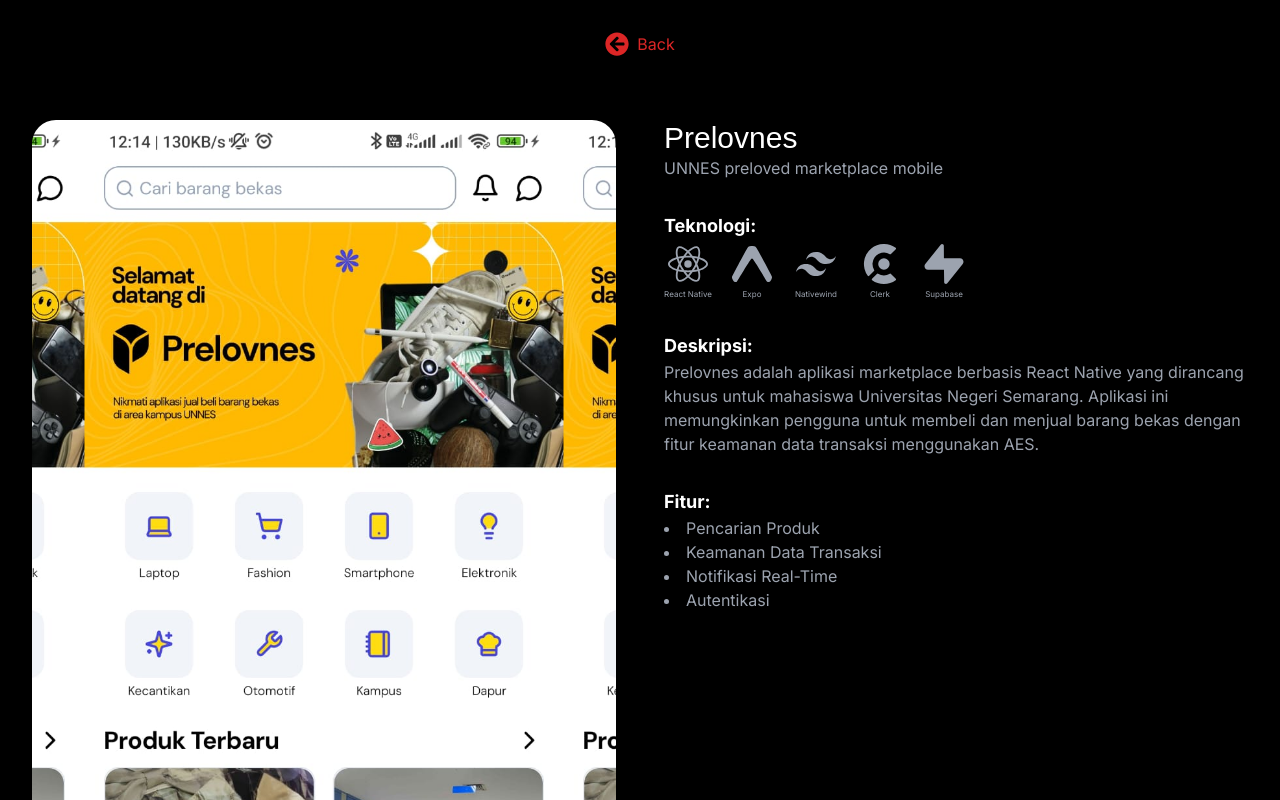
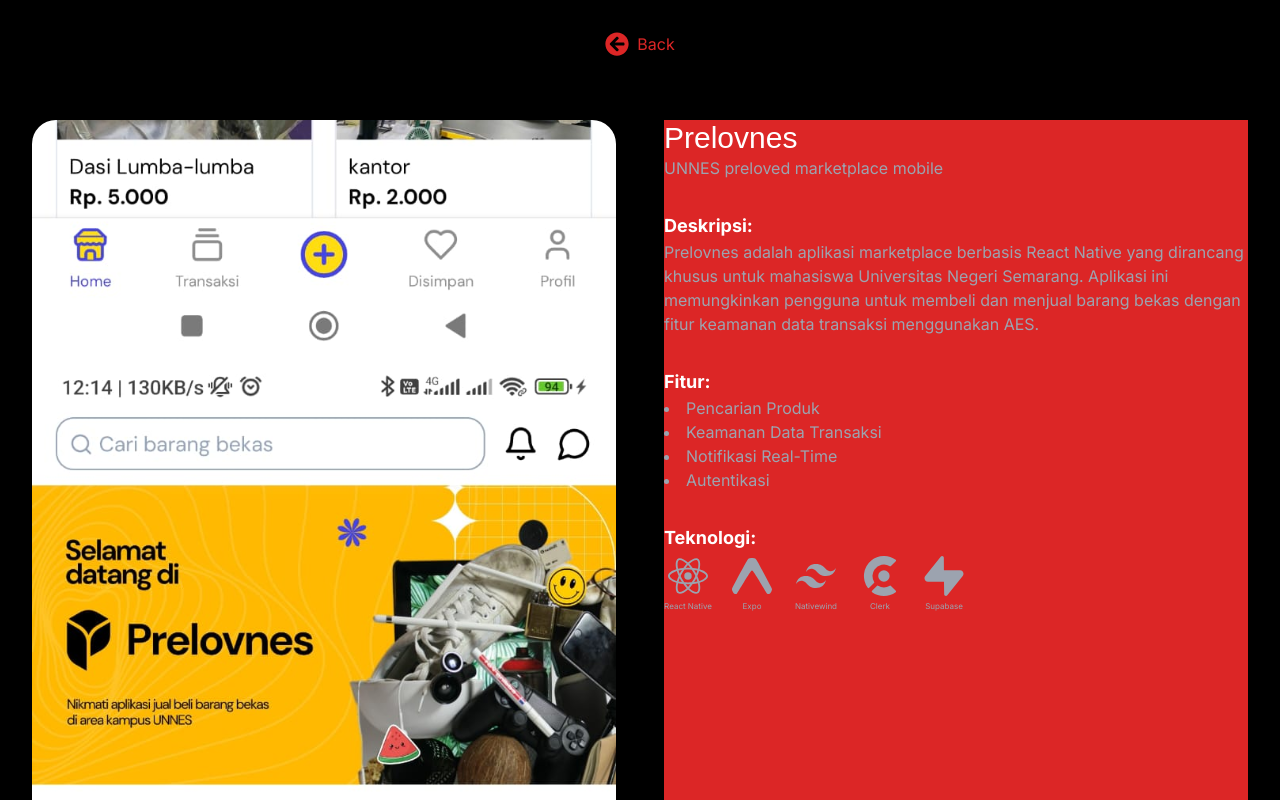
Before and after one commit to furqonStudio/furqon-studio-portfolio-2024, a Next.js app: page /projects/1 in a window 1280 px wide. Shown: the top 800 px of the page. Built offline with nearby package versions, Linux system fonts and the light colour scheme; a web font is replaced by a local one.

Commit message:
feat: add scroll in project detail

```diff
--- a/src/app/projects/[id]/page.tsx
+++ b/src/app/projects/[id]/page.tsx
@@ -9,6 +9,15 @@ import {
   SiSupabase,
   SiTailwindcss,
 } from 'react-icons/si'
+
+const iconMap: Record<string, JSX.Element> = {
+  'React Native': <SiReact className="text-4xl lg:text-5xl p-1" />,
+  Expo: <SiExpo className="text-4xl lg:text-5xl p-1" />,
+  Tailwind: <SiTailwindcss className="text-4xl lg:text-5xl p-1" />,
+  Nativewind: <SiTailwindcss className="text-4xl lg:text-5xl p-1" />,
+  Supabase: <SiSupabase className="text-4xl lg:text-5xl p-1" />,
+  Clerk: <SiClerk className="text-4xl lg:text-5xl p-1" />,
+}
 
 const ProjectsDetailPage = ({ params }: { params: { id: string } }) => {
   const { id } = params
@@ -33,16 +42,17 @@ const ProjectsDetailPage = ({ params }: { params: { id: string } }) => {
         <FaArrowCircleLeft className="text-2xl" />
         <p>Back</p>
       </Link>
-      <div className="max-w-[1280px] m-auto text-white p-8 md:grid md:grid-cols-2 md:gap-8 lg:gap-12 ">
+      <div className="max-w-[1280px] m-auto text-white p-8 md:grid md:grid-cols-2 md:gap-8 lg:gap-12">
         <div
-          className={`w-full aspect-[9/16] rounded-3xl  ${project.bgColor}`}
+          className={`w-full aspect-[1/16] rounded-3xl ${project.bgColor}`}
           style={{
             backgroundImage: `url(${project.imageUrl})`,
             backgroundSize: 'contain',
             backgroundPosition: 'center',
           }}
-        ></div>
-        <div className="mt-8 space-y-8 md:mt-0">
+        />
+
+        <div className="mt-8 md:mt-0 md:sticky md:top-16 space-y-8 h-screen bg-red-600">
           <div>
             <h1 className="text-2xl font-gasoek lg:text-3xl">
               {project.title}
@@ -51,31 +61,7 @@ const ProjectsDetailPage = ({ params }: { params: { id: string } }) => {
               {project.description}
             </p>
           </div>
-          <div>
-            <p className="mt-4 font-bold font-inter lg:text-lg">Teknologi:</p>
-            <div className="flex gap-4 text-gray-400">
-              <div className="flex flex-col items-center">
-                <SiReact className="text-4xl lg:text-5xl p-1" />
-                <p className="font-inter text-[8px]">React Native</p>
-              </div>
-              <div className="flex flex-col items-center">
-                <SiExpo className="text-4xl lg:text-5xl p-1" />
-                <p className="font-inter text-[8px]">Expo</p>
-              </div>
-              <div className="flex flex-col items-center">
-                <SiTailwindcss className="text-4xl lg:text-5xl p-1" />
-                <p className="font-inter text-[8px]">Nativewind</p>
-              </div>
-              <div className="flex flex-col items-center">
-                <SiClerk className="text-4xl lg:text-5xl p-1" />
-                <p className="font-inter text-[8px]">Clerk</p>
-              </div>
-              <div className="flex flex-col items-center">
-                <SiSupabase className="text-4xl lg:text-5xl p-1" />
-                <p className="font-inter text-[8px]">Supabase</p>
-              </div>
-            </div>
-          </div>
+
           {project.details && (
             <>
               <div>
@@ -95,6 +81,24 @@ const ProjectsDetailPage = ({ params }: { params: { id: string } }) => {
                   ))}
                 </ul>
               </div>
+
+              <div>
+                <p className="mt-4 font-bold font-inter lg:text-lg">
+                  Teknologi:
+                </p>
+                <div className="flex gap-4 text-gray-400">
+                  {project.details.technologies.map((tech, index) => (
+                    <div key={index} className="flex flex-col items-center">
+                      {iconMap[tech] || (
+                        <div className="text-gray-500 text-4xl lg:text-5xl p-1">
+                          ?
+                        </div>
+                      )}
+                      <p className="font-inter text-[8px]">{tech}</p>
+                    </div>
+                  ))}
+                </div>
+              </div>
             </>
           )}
         </div>
--- a/src/data/data.js
+++ b/src/data/data.js
@@ -17,24 +17,7 @@ export const projects = [
         'Notifikasi Real-Time',
         'Autentikasi',
       ],
-      technologies: [
-        {
-          category: 'Frontend',
-          tools: 'React Native, Tailwind CSS',
-        },
-        {
-          category: 'Backend',
-          tools: 'Supabase, AES Encryption',
-        },
-        {
-          category: 'Autentikasi',
-          tools: 'Clerk Expo',
-        },
-        {
-          category: 'Routing',
-          tools: 'Expo Router',
-        },
-      ],
+      technologies: ['React Native', 'Expo', 'Nativewind', 'Clerk', 'Supabase'],
     },
   },
   {
```
